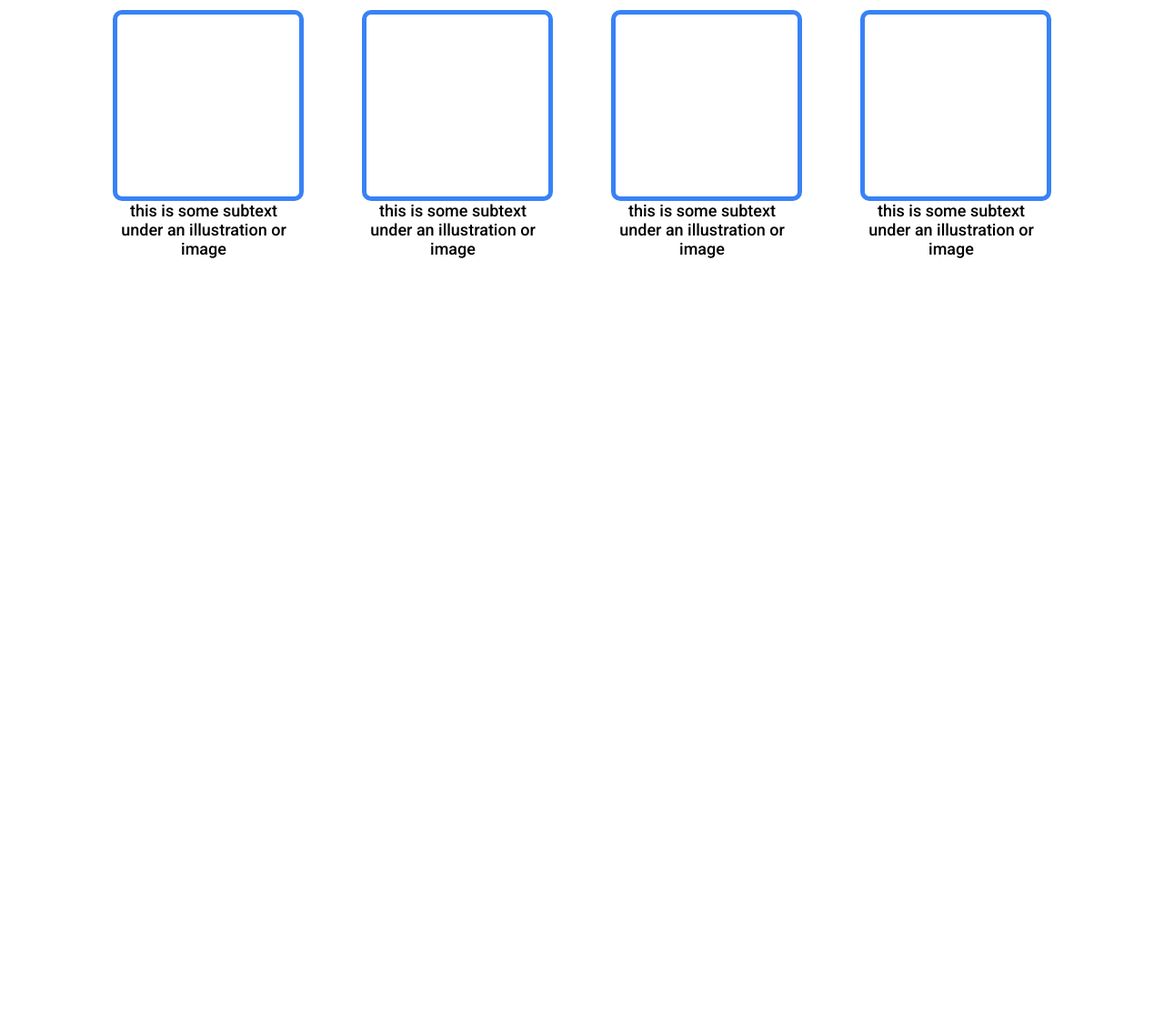
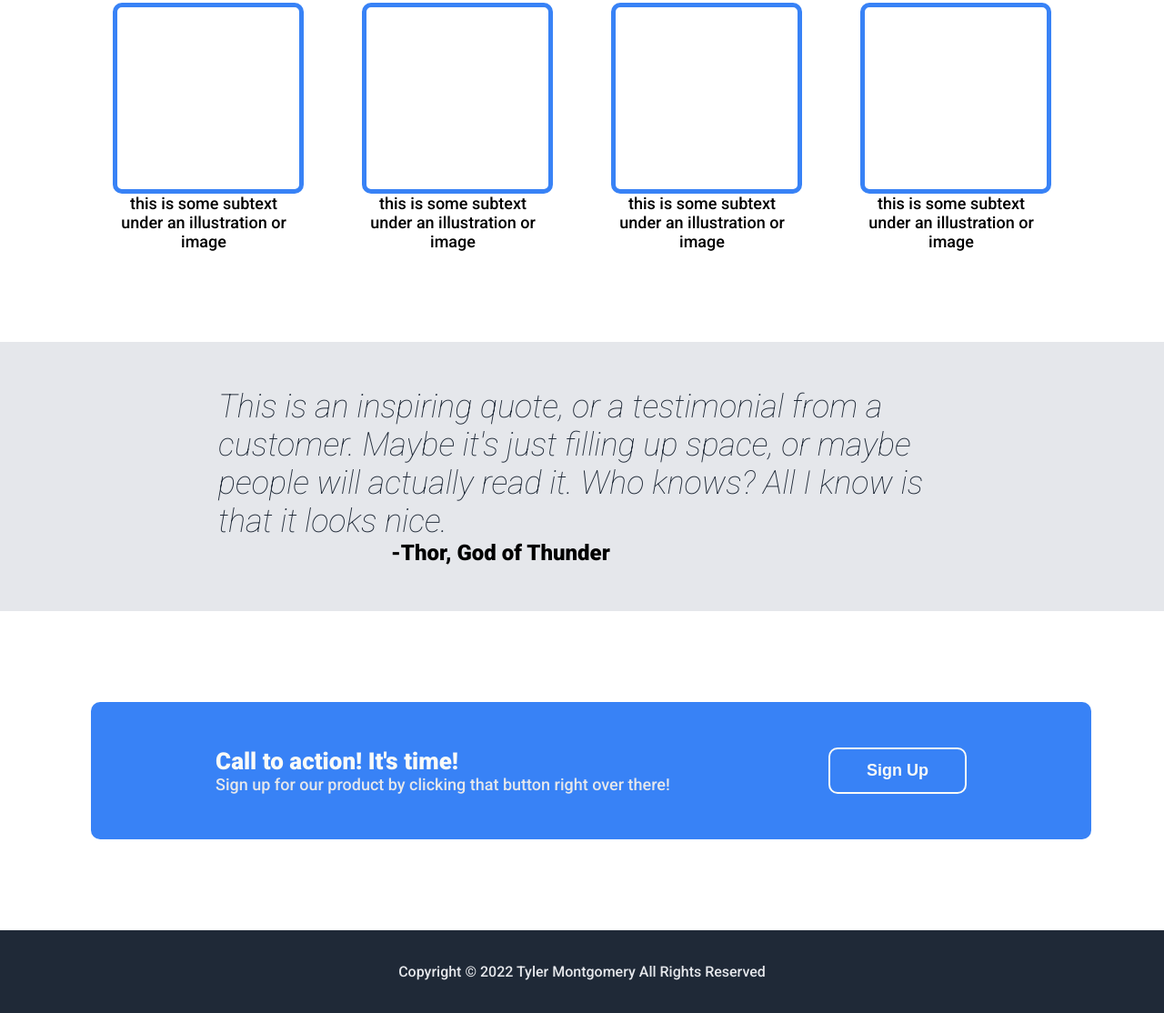
Before and after one commit to ArKaes13/landing-page, a plain HTML site: page index.html in a window 1280 px wide. Shown: the part 651-1765 px from the top of the page at 91% size. Before the commit the page ends 1043 px from the top, so only its background shows below. Drawn offline with Linux system fonts and the light colour scheme.

Commit message:
Added Quote/Action/Footer sections Forgot to keep committing as I finished each section. All sections now done and it matches the assignment pretty well. Some proportions are off but pixel perfect wasn't a requirement.

```diff
--- a/index.html
+++ b/index.html
@@ -23,7 +23,7 @@
         <div class="hero">
             <h1>This website is awesome</h1>
             <p>This website has some subtext that goes here under the main title. It's a smaller font and the color is lower contrast.</p>
-            <button class="button">Sign up</button>
+            <button class="button-top" href="#">Sign Up</button>
         </div>
         <div class="image">
             <img src="./images/placeholder.png" alt="gray block">
@@ -49,5 +49,21 @@
             <div class="text">this is some subtext under an illustration or image</div>
         </div>
     </div>
+    <div class="quote-container">
+        <p class="quote">This is an inspiring quote, or a testimonial from a customer. Maybe it's just filling up space, or maybe people will actually read it. Who knows? All I know is that it looks nice.</p>
+        <h2 class="author">-Thor, God of Thunder</h2>
+    </div>
+    <div class="action-container">
+        <div class="inner-container">
+            <div class="action-text">
+                <h2>Call to action! It's time!</h2>
+                <p>Sign up for our product by clicking that button right over there!</p>
+            </div>
+            <button class="button-bottom" href="#">Sign Up</button>
+        </div>
+    </div>
+    <footer>
+        <p>Copyright &copy; <script>document.write(new Date().getFullYear())</script> Tyler Montgomery All Rights Reserved</p>
+    </footer>
 </body>
 </html>
--- a/style.css
+++ b/style.css
@@ -2,6 +2,8 @@ body {
     display: flex;
     font-family: 'Roboto', sans-serif;
     flex-wrap: wrap;
+    margin: 0;
+    padding: 0;
 }
 
 /* Header */
@@ -35,7 +37,7 @@ a {
     font-size: 18px;
 }
 
-/* Hero */
+/* Hero Section */
 
 .hero-container {
     background-color: #1F2937;
@@ -84,7 +86,7 @@ img {
     font-size: 18px;
 }
 
-.button {
+.button-top {
     width: 120px;
     background-color: #3882F6;
     font-size: 18px;
@@ -95,7 +97,7 @@ img {
     padding: 8px;
 }
 
-/* Information */
+/* Information Section */
 
 .information {
     display: flex;
@@ -133,3 +135,89 @@ img {
     font-size: 18px;
     text-align: center;
 }
+
+/* Quote Section */
+.quote-container {
+    display: flex;
+    flex-wrap: wrap;
+    width: 100%;
+    justify-content: center;
+    align-items: center;
+    background-color: #E5E7EB;
+    flex-direction: column;
+    padding: 50px;
+}
+
+.quote {
+    font-size: 36px;
+    font-style: italic;
+    color: #1F2937;
+    width: 800px;
+    margin: 0;
+}
+
+.author {
+    margin: 0;
+    padding: 0;
+    width: 800px;
+    align-self: flex-end;
+}
+
+/* Call to Action Section */
+
+.action-container {
+    display: flex;
+    width: 100%;
+    justify-content: center;
+    align-items: center;
+    padding: 100px;
+}
+
+.inner-container {
+    display: flex;
+    background-color: #3882F6;
+    width: 1000px;
+    padding: 50px;
+    border-radius: 10px;
+    justify-content: space-around;
+}
+
+.action-text h2 {
+    color: #F9FAF8;
+    font-size: 26px;
+    margin: 0;
+    padding: 0;
+}
+
+.action-text p {
+    color: #E5E7EB;
+    font-size: 18px;
+    margin: 0;
+    padding: 0;
+}
+
+.button-bottom {
+    background-color: #3882F6;
+    color: #F9FAF8;
+    font-size: 18px;
+    border: 2px solid;
+    border-color: #F9FAF8;
+    border-radius: 10px;
+    padding: 0 40px;
+    font-weight: 700;
+}
+
+/* Footer */
+
+footer {
+    background-color: #1F2937;
+    display: flex;
+    margin-top: auto;
+    width: 100%;
+    padding: 20px;
+    justify-content: center;
+    align-items: center;
+}
+footer p {
+    color: #E5E7EB;
+}
```
